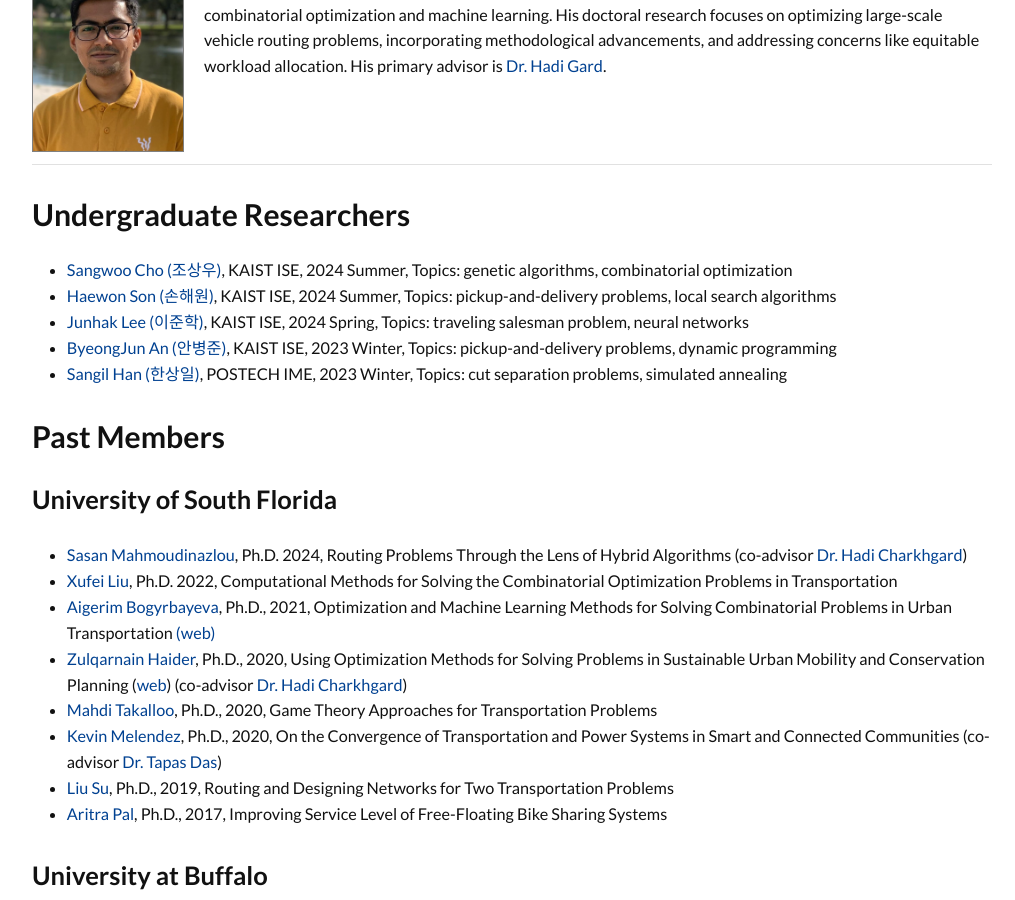
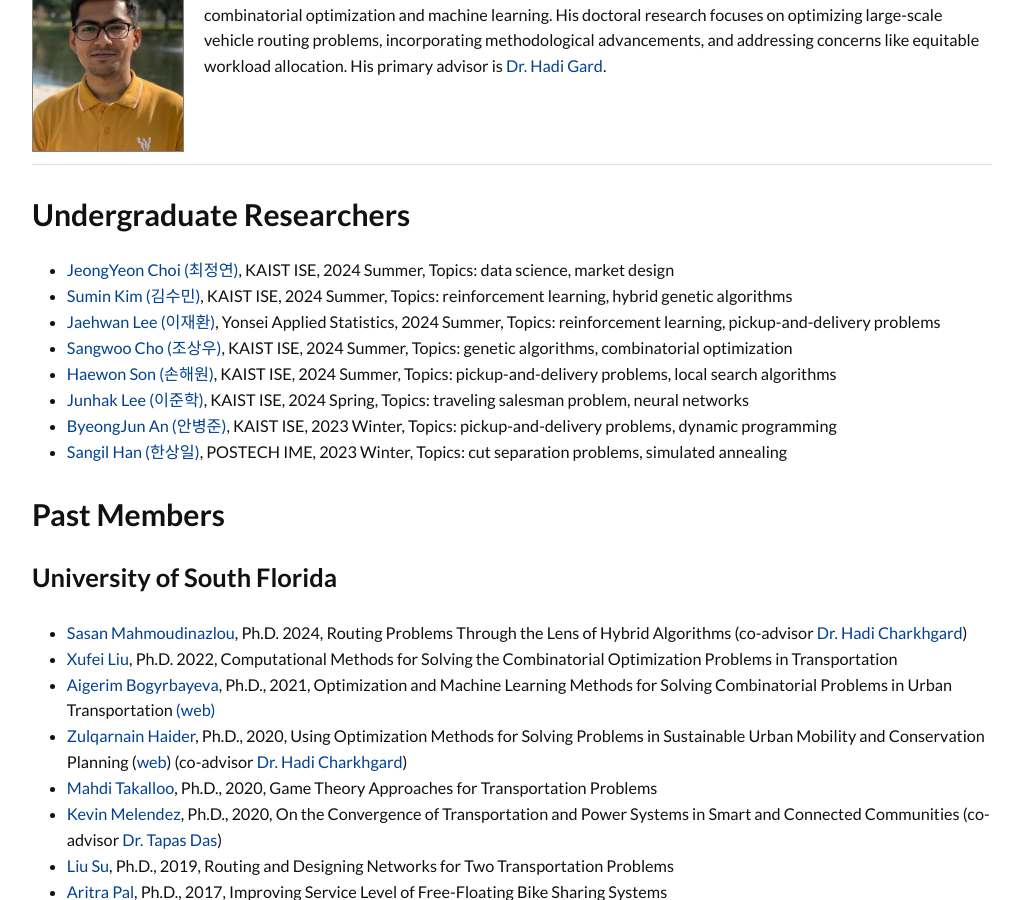
Before and after one commit to kaist-comet/kaist-comet.github.io, a Jekyll site: the page built from people/people.md, in a window 1280 px wide and 900 px high, scrolled down 3972 px. Shown: the whole window, without its empty margins (128-1143 px from the left). Built offline with Jekyll 4.4.1, drawn with Linux system fonts in a browser that asks for light colours; some web fonts are replaced; comment, search, counter and statistics services are not loaded.

Commit message:
add UG researchers 2024 summer

```diff
--- a/people/people.md
+++ b/people/people.md
@@ -67,6 +67,9 @@ Introducing the current members of the COMET Lab.
 
 
 ## Undergraduate Researchers
+- [JeongYeon Choi (최정연)](https://www.linkedin.com/in/정연-최-364baa313/), KAIST ISE, 2024 Summer, Topics: data science, market design
+- [Sumin Kim (김수민)](https://www.linkedin.com/in/수민-김-60a2a8314/), KAIST ISE, 2024 Summer, Topics: reinforcement learning, hybrid genetic algorithms
+- [Jaehwan Lee (이재환)](https://www.linkedin.com/in/재환-이-878400314/), Yonsei Applied Statistics, 2024 Summer, Topics: reinforcement learning, pickup-and-delivery problems
 - [Sangwoo Cho (조상우)](https://www.linkedin.com/in/상우-조-303b96306/), KAIST ISE, 2024 Summer, Topics: genetic algorithms, combinatorial optimization
 - [Haewon Son (손해원)](https://www.linkedin.com/in/haewon-son-370643306/), KAIST ISE, 2024 Summer, Topics: pickup-and-delivery problems, local search algorithms
 - [Junhak Lee (이준학)](https://www.linkedin.com/in/준학-이-a68596300/), KAIST ISE, 2024 Spring, Topics: traveling salesman problem, neural networks
```
